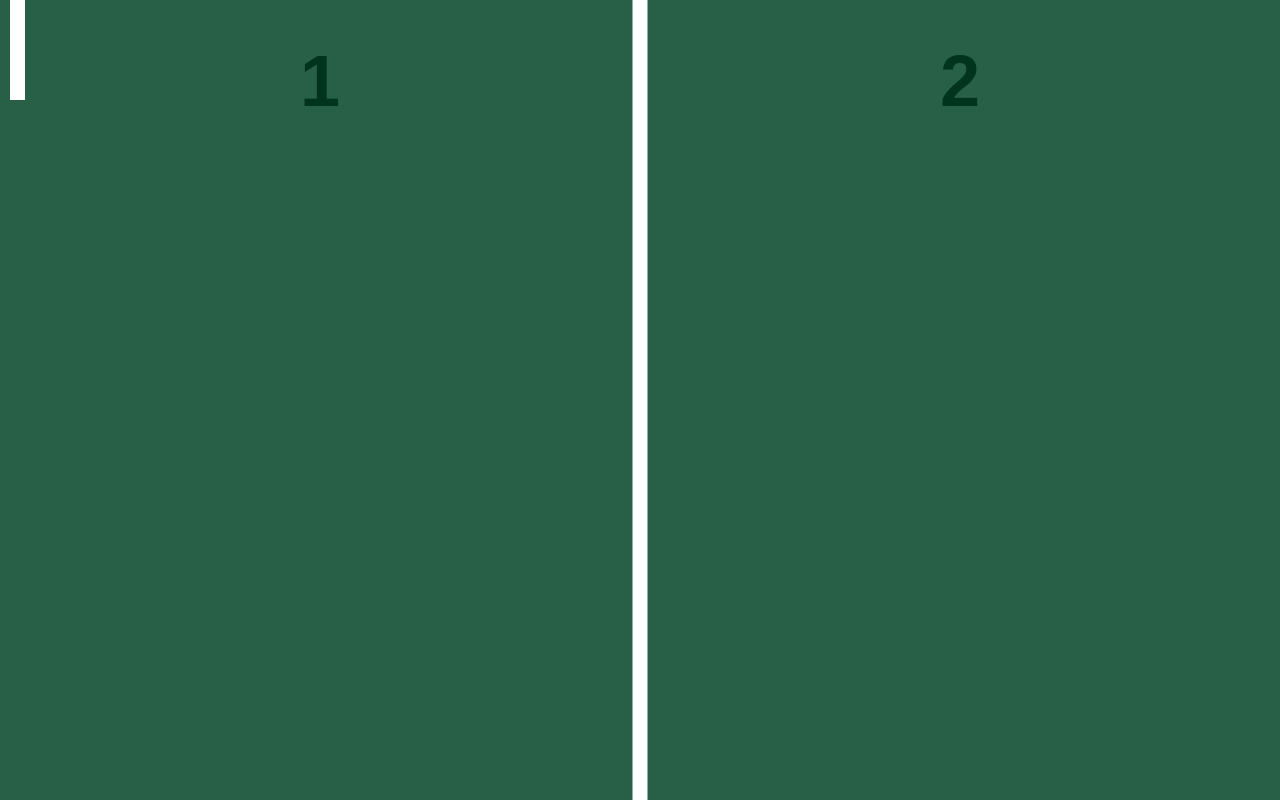
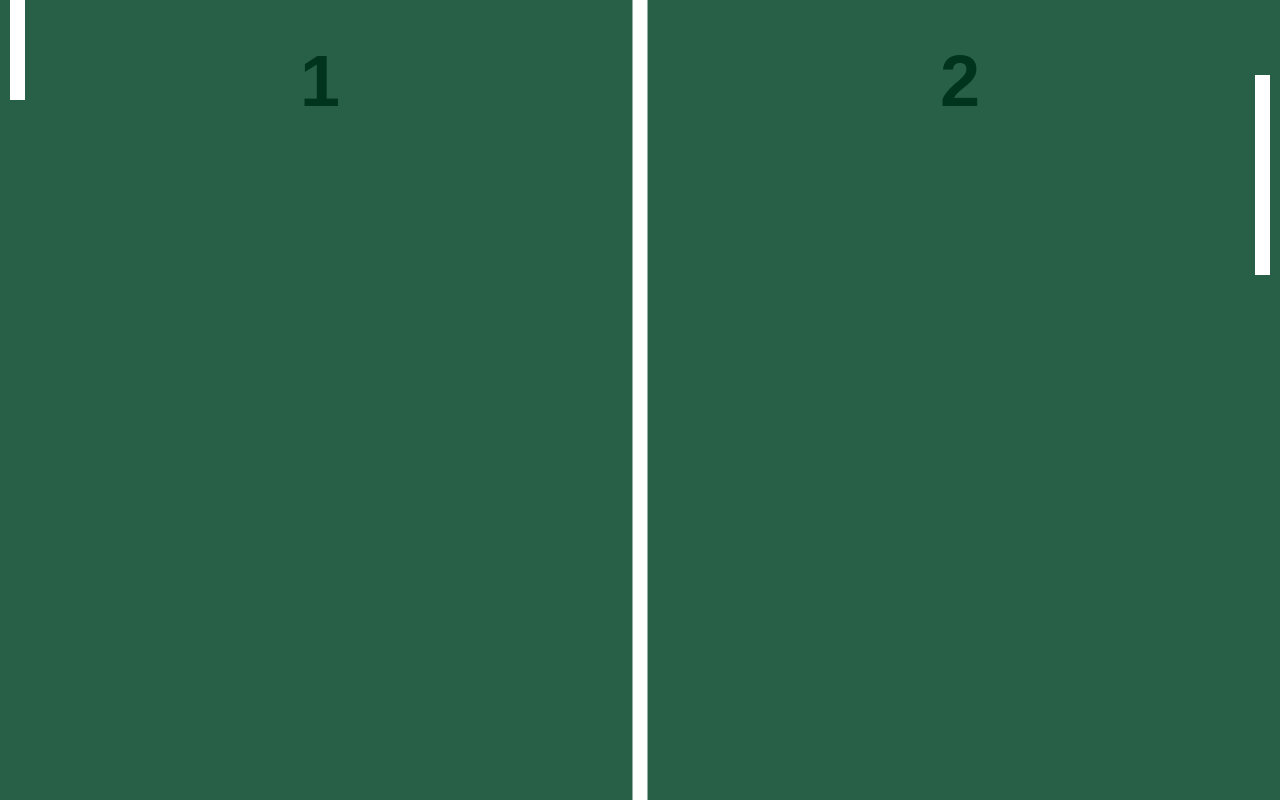
Before and after one commit to joanealves/jogo_ping_pong, a plain HTML site: page index.html in a window 1280 px wide. Drawn offline with Linux system fonts and the light colour scheme.

Commit message:
Aplicando as regras básicas, rebatendo nas laterais do campo

```diff
--- a/index.html
+++ b/index.html
@@ -1,5 +1,6 @@
 <!DOCTYPE html>
 <html lang="en">
+
 <head>
   <meta charset="UTF-8" />
   <meta http-equiv="X-UA-Compatible" content="IE=edge" />
@@ -13,6 +14,7 @@
     }
   </style>
 </head>
+
 <body>
   <canvas></canvas>
   <script>
@@ -20,7 +22,7 @@
       canvasCtx = canvasEl.getContext("2d"),
       gapX = 10
 
-        const mouse = {x: 0, y: 0}
+    const mouse = { x: 0, y: 0 }
 
     const field = {
       w: window.innerWidth,
@@ -42,10 +44,10 @@
 
     const leftPaddle = {
       x: gapX,
-        y: 100,
+      y: 0,
       w: line.w,
       h: 200,
-        _move: function() {
+      _move: function () {
         this.y = mouse.y - this.h / 2
       },
       draw: function () {
@@ -58,10 +60,10 @@
 
     const rightPaddle = {
       x: field.w - line.w - gapX,
-        y: 100,
+      y: 0,
       w: line.w,
       h: 200,
-        _move: function(){
+      _move: function () {
         this.y = ball.y
       },
       draw: function () {
@@ -86,13 +88,35 @@
     }
 
     const ball = {
-        x: 370,
-        y: 120,
+      x: 0,
+      y: 0,
       r: 20,
       speed: 5,
+      directionX: 1,
+      directionY: 1,
+      _calcPosition: function () {
+        // verifica as laterais superior e inferior do campo
+        if (
+          (this.y - this.r < 0 && this.directionY < 0) ||
+          (this.y > field.h - this.r && this.directionY > 0)
+        ) {
+          // rebate a bola invertendo o sinal do eixo Y
+          this._reverseY()
+        }
+      },
+      _reverseX: function () {
+        // 1 * -1 = -1
+        // -1 * -1 = 1
+        this.directionX *= -1
+      },
+      _reverseY: function () {
+        // 1 * -1 = -1
+        // -1 * -1 = 1
+        this.directionY *= -1
+      },
       _move: function () {
-          this.x += 1 * this.speed
-          this.y += 1 * this.speed
+        this.x += this.directionX * this.speed
+        this.y += this.directionY * this.speed
       },
       draw: function () {
         canvasCtx.fillStyle = "#ffffff"
@@ -100,6 +124,7 @@
         canvasCtx.arc(this.x, this.y, this.r, 0, 2 * Math.PI, false)
         canvasCtx.fill()
 
+        this._calcPosition()
         this._move()
       },
     }
@@ -142,10 +167,11 @@
     setup()
     main()
 
-      canvasEl.addEventListener('mousemove', function(e) {
+    canvasEl.addEventListener("mousemove", function (e) {
       mouse.x = e.pageX
       mouse.y = e.pageY
     })
   </script>
 </body>
+
 </html>
```
Lines whose indentation alone changed are shown as unchanged.
